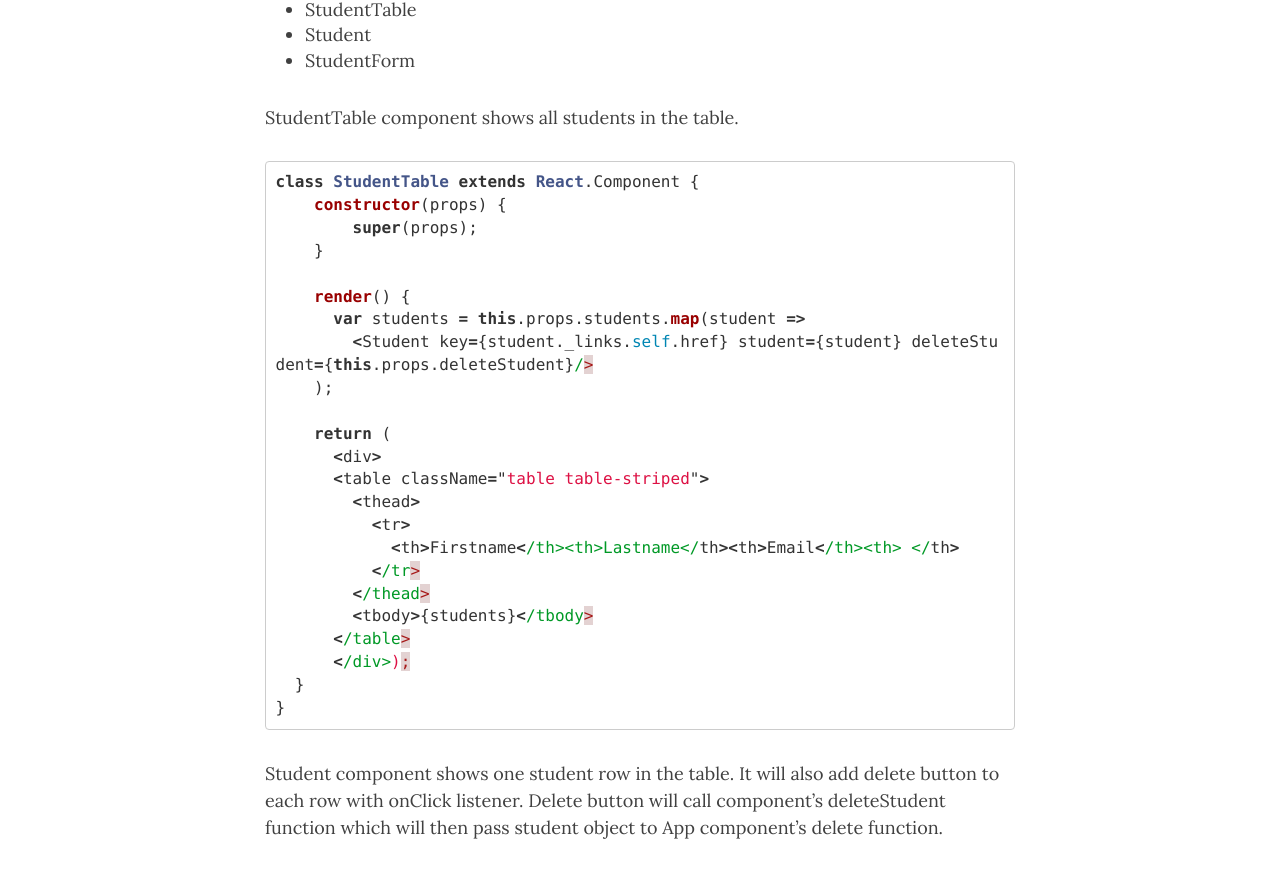
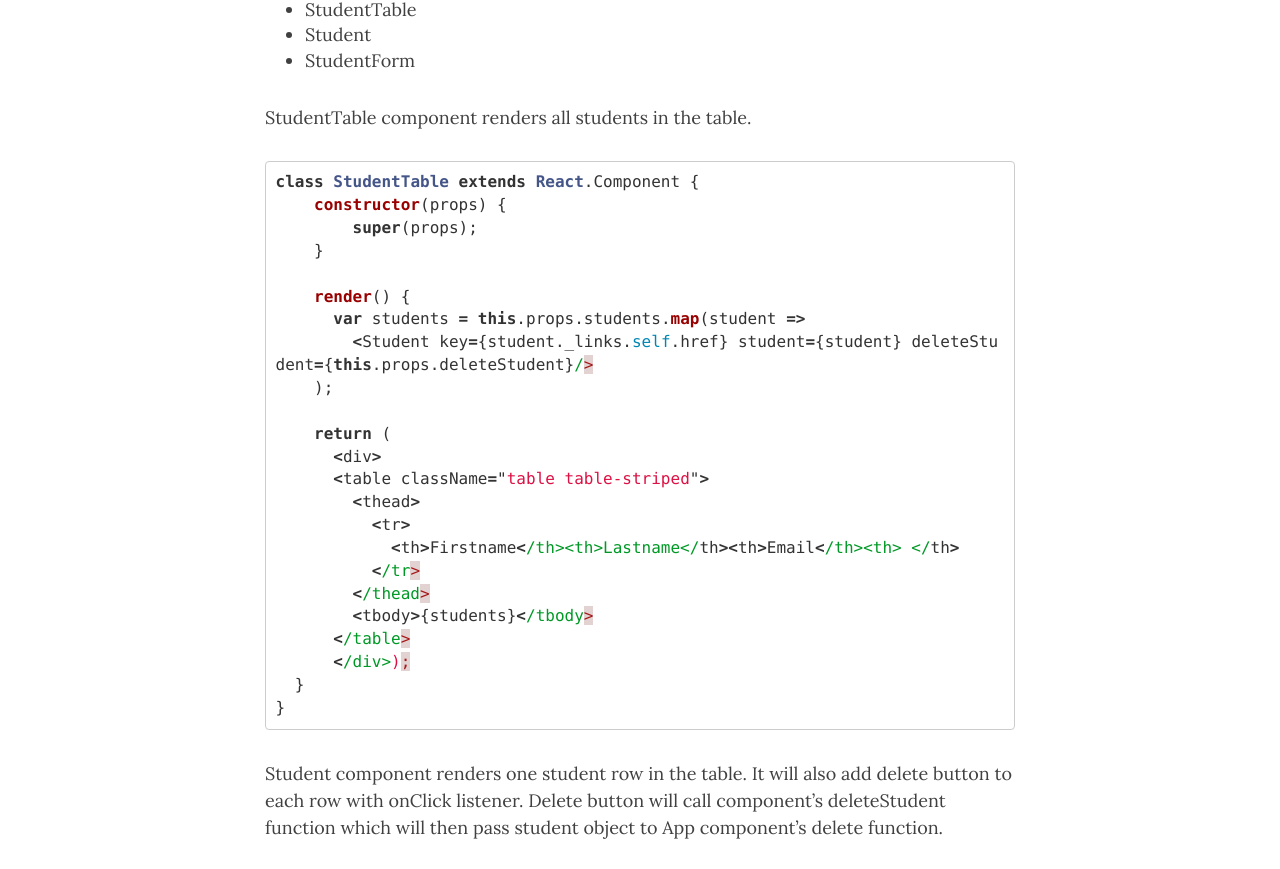
Before and after one commit to juhahinkula/juhahinkula.github.io, a Jekyll site: the page built from _posts/2016-11-15-crudboot-react.markdown, in a window 1280 px wide and 1400 px high, scrolled down 1180 px. Shown: the part 154-1023 px from the top of the window. Built offline with Jekyll 4.4.1, drawn with Linux system fonts in a browser that asks for light colours; nearby versions of some CDN libraries; comment, search, counter and statistics services are not loaded.

Commit message:
new post

```diff
--- a/_posts/2016-11-15-crudboot-react.markdown
+++ b/_posts/2016-11-15-crudboot-react.markdown
@@ -35,7 +35,7 @@ The React.js frontend is built by using following React components:
 - Student
 - StudentForm
 
-StudentTable component shows all students in the table.
+StudentTable component renders all students in the table.
 
 {% highlight javascript %}
 class StudentTable extends React.Component {
@@ -63,7 +63,7 @@ class StudentTable extends React.Component {
 }
 {% endhighlight %}
 
-Student component shows one student row in the table. It will also add delete button to each row with onClick listener. Delete button will call component's deleteStudent function which will then  pass student object to App component's delete function.
+Student component renders one student row in the table. It will also add delete button to each row with onClick listener. Delete button will call component's deleteStudent function which will then  pass student object to App component's delete function.
 
 {% highlight javascript %}
 class Student extends React.Component {
```
